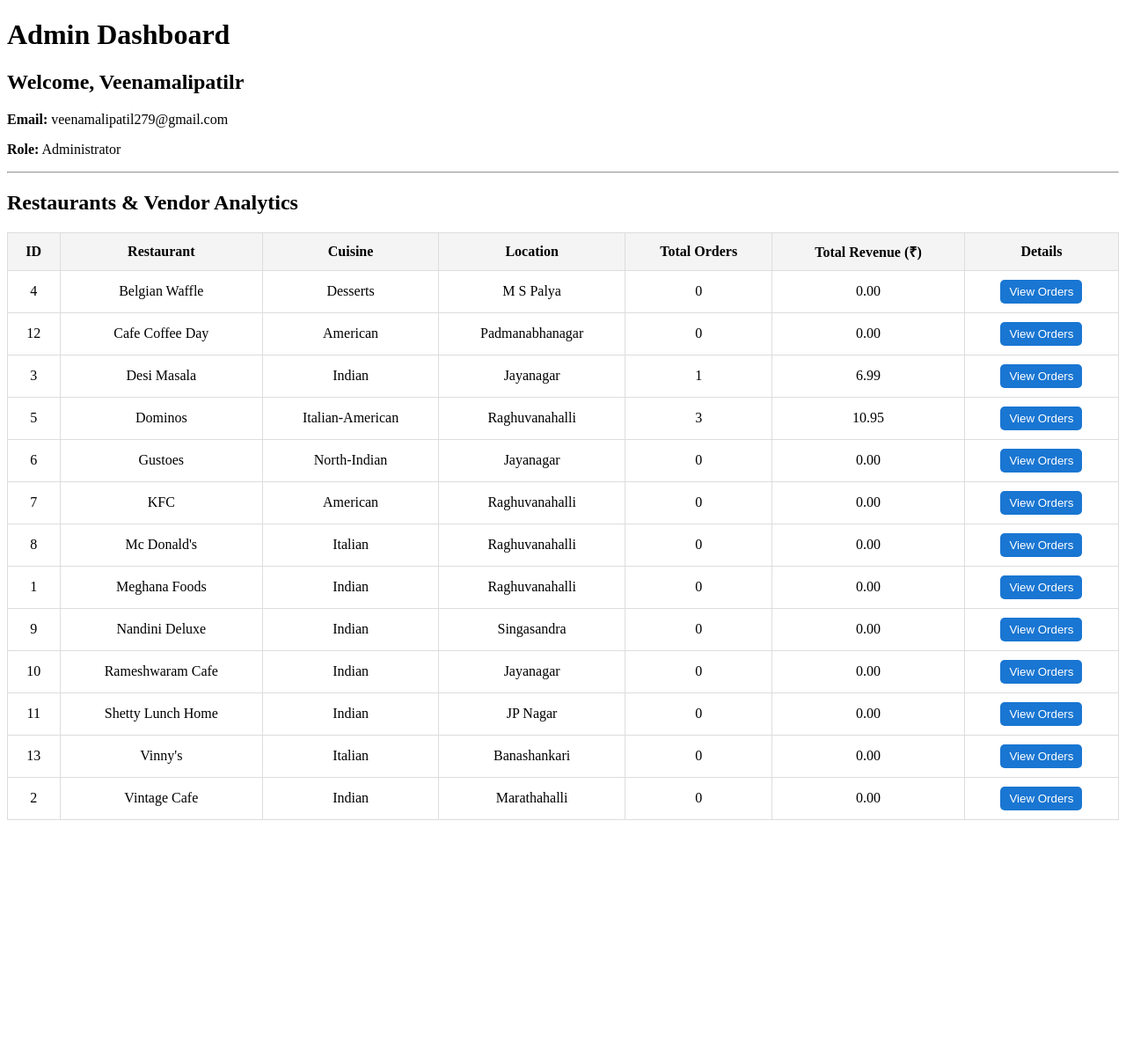
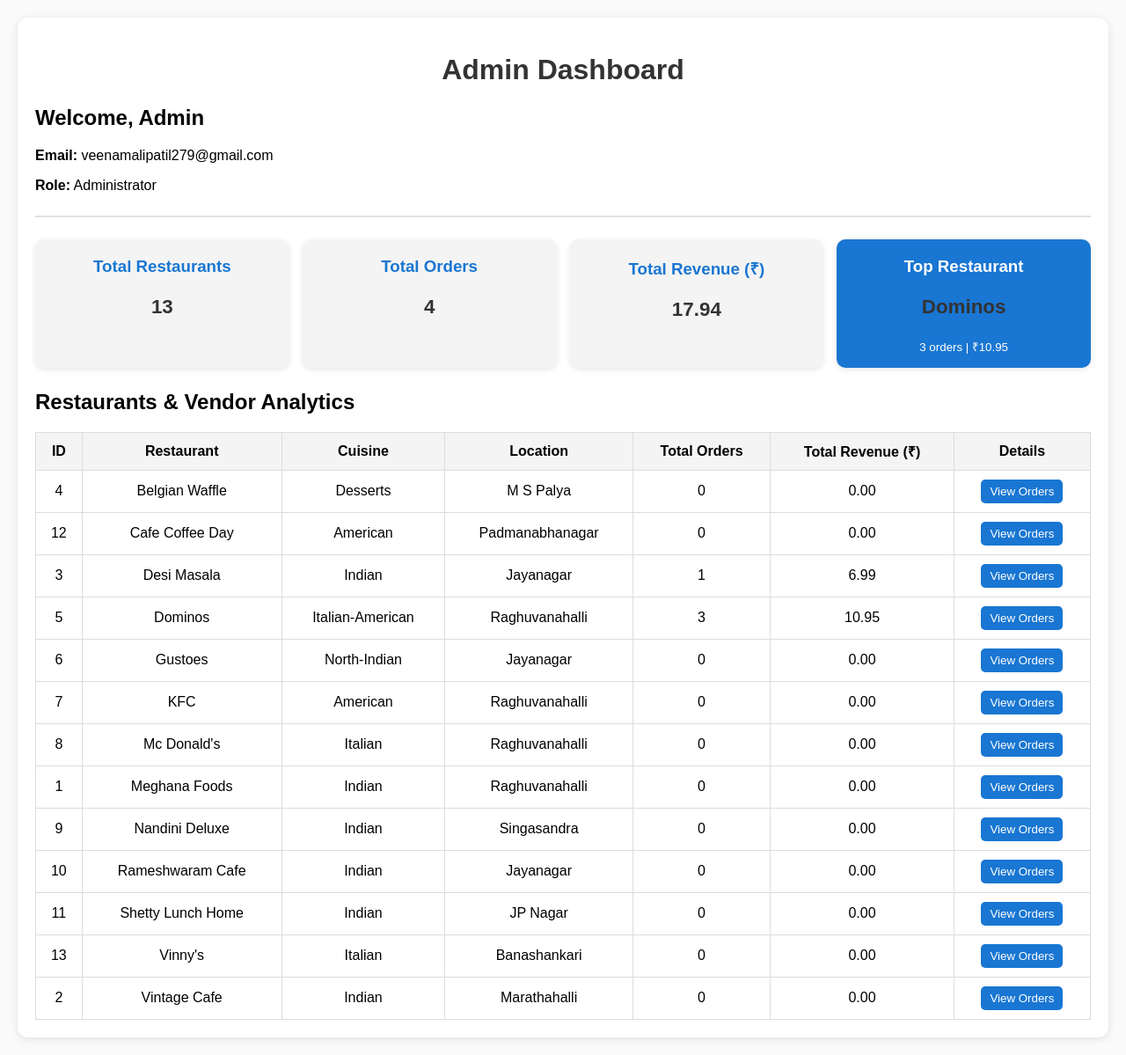
Before and after one commit to veena-vsmp/Zomato_Clone, a Flask app: page /admin_dashboard in a window 1280 px wide. Shown: the whole page at 88% size. Before the commit the page ends 932 px from the top, so only its background shows below. Run offline with Flask 3, Linux system fonts and the light colour scheme; a user stored in the database is signed in; data comes from the database, SQL or seed files in the repository; both versions use the stored data as it was after the commit.

Commit message:
dashboard

```diff
--- a/app.py
+++ b/app.py
@@ -140,23 +140,37 @@
     conn.row_factory = sqlite3.Row
     c = conn.cursor()
 
-    # Fetch all restaurants (vendors)
+    # --- Overall analytics ---
+    total_restaurants = c.execute('SELECT COUNT(*) FROM restaurants').fetchone()[0]
+    total_orders = c.execute('SELECT COUNT(*) FROM orders').fetchone()[0]
+    total_revenue = c.execute('SELECT COALESCE(SUM(final_amount), 0) FROM orders').fetchone()[0]
+
+    # --- Top restaurant ---
+    top_restaurant = c.execute('''
+        SELECT r.name, COUNT(o.id) AS total_orders, COALESCE(SUM(o.final_amount), 0) AS total_revenue
+        FROM orders o
+        JOIN restaurants r ON o.restaurant_id = r.id
+        GROUP BY o.restaurant_id
+        ORDER BY total_orders DESC
+        LIMIT 1
+    ''').fetchone()
+
+    top_restaurant_name = top_restaurant['name'] if top_restaurant else "No orders yet"
+    top_restaurant_orders = top_restaurant['total_orders'] if top_restaurant else 0
+    top_restaurant_revenue = top_restaurant['total_revenue'] if top_restaurant else 0.0
+
+    # --- Restaurant-wise stats ---
     restaurants = c.execute('SELECT id, name, cuisine, location FROM restaurants ORDER BY name').fetchall()
-
     restaurant_data = []
 
     for r in restaurants:
-        # Count orders for each restaurant
-        order_stats = c.execute('''
-            SELECT COUNT(*) AS total_orders,
-                   COALESCE(SUM(final_amount), 0) AS total_revenue
-            FROM orders
-            WHERE restaurant_id = ?
+        stats = c.execute('''
+            SELECT COUNT(*) AS total_orders, COALESCE(SUM(final_amount), 0) AS total_revenue
+            FROM orders WHERE restaurant_id = ?
         ''', (r['id'],)).fetchone()
 
-        # Get last 5 orders
         recent_orders = c.execute('''
-            SELECT o.id AS order_id, u.username, o.total_amount, o.final_amount, o.created_at, o.status
+            SELECT o.id AS order_id, u.username, o.total_amount, o.final_amount, o.status, o.created_at
             FROM orders o
             JOIN users u ON o.user_id = u.id
             WHERE o.restaurant_id = ?
@@ -169,14 +183,25 @@
             'name': r['name'],
             'cuisine': r['cuisine'],
             'location': r['location'],
-            'total_orders': order_stats['total_orders'],
-            'total_revenue': order_stats['total_revenue'],
+            'total_orders': stats['total_orders'],
+            'total_revenue': stats['total_revenue'],
             'recent_orders': recent_orders
         })
 
     conn.close()
 
-    return render_template('admin_dashboard.html', admin=admin, restaurants=restaurant_data)
+    # ✅ Return all analytics data to template
+    return render_template(
+        'admin_dashboard.html',
+        admin=admin,
+        restaurants=restaurant_data,
+        total_restaurants=total_restaurants,
+        total_orders=total_orders,
+        total_revenue=total_revenue,
+        top_restaurant_name=top_restaurant_name,
+        top_restaurant_orders=top_restaurant_orders,
+        top_restaurant_revenue=top_restaurant_revenue
+    )
 
 
 @app.route('/logout')
--- a/templates/admin_dashboard.html
+++ b/templates/admin_dashboard.html
@@ -4,6 +4,69 @@
     <meta charset="UTF-8">
     <title>Admin Dashboard</title>
     <style>
+        body {
+            font-family: Arial, sans-serif;
+            background-color: #fafafa;
+            margin: 20px;
+        }
+
+        h1 {
+            text-align: center;
+            color: #333;
+        }
+
+        .dashboard-container {
+            max-width: 1200px;
+            margin: auto;
+            background: #fff;
+            padding: 20px;
+            border-radius: 12px;
+            box-shadow: 0 2px 10px rgba(0,0,0,0.1);
+        }
+
+        .analytics-container {
+            display: flex;
+            justify-content: space-between;
+            flex-wrap: wrap;
+            margin-bottom: 25px;
+            gap: 15px;
+        }
+
+        .card {
+            background: #f4f4f4;
+            border-radius: 10px;
+            padding: 15px;
+            flex: 1;
+            min-width: 220px;
+            text-align: center;
+            box-shadow: 0 2px 6px rgba(0,0,0,0.1);
+            transition: transform 0.2s ease;
+        }
+
+        .card:hover {
+            transform: translateY(-4px);
+        }
+
+        .card h3 {
+            margin: 5px 0;
+            color: #1976d2;
+        }
+
+        .card p {
+            font-size: 1.4em;
+            font-weight: bold;
+            color: #333;
+        }
+
+        .highlight {
+            background-color: #1976d2;
+            color: white;
+        }
+
+        .highlight h3 {
+            color: #fff;
+        }
+
         .vendor-table, .inner-table {
             width: 100%;
             border-collapse: collapse;
@@ -41,7 +104,13 @@
         tr#orders td {
             background-color: #fffbe6;
         }
+
+        hr {
+            margin: 25px 0;
+            border: 1px solid #e0e0e0;
+        }
     </style>
+
     <script>
         function toggleOrders(id) {
             const section = document.getElementById('orders-' + id);
@@ -54,12 +123,33 @@
         <h1>Admin Dashboard</h1>
 
         <section class="admin-info">
-            <h2>Welcome, {{ admin.name }}</h2>
+            <h2>Welcome, Admin </h2>
             <p><strong>Email:</strong> {{ admin.email }}</p>
             <p><strong>Role:</strong> {{ admin.role }}</p>
         </section>
 
         <hr>
+
+        <!-- 🔹 Move Analytics Above the Table -->
+        <div class="analytics-container">
+            <div class="card">
+                <h3>Total Restaurants</h3>
+                <p>{{ total_restaurants }}</p>
+            </div>
+            <div class="card">
+                <h3>Total Orders</h3>
+                <p>{{ total_orders }}</p>
+            </div>
+            <div class="card">
+                <h3>Total Revenue (₹)</h3>
+                <p>{{ "%.2f"|format(total_revenue) }}</p>
+            </div>
+            <div class="card highlight">
+                <h3>Top Restaurant</h3>
+                <p>{{ top_restaurant_name }}</p>
+                <small>{{ top_restaurant_orders }} orders | ₹{{ "%.2f"|format(top_restaurant_revenue) }}</small>
+            </div>
+        </div>
 
         <section class="vendor-section">
             <h2>Restaurants & Vendor Analytics</h2>
```
Also changed, not shown: templates/vendor_register.html (deleted, +0 -71 lines), foodapp.db. Lines whose indentation alone changed are shown as unchanged.
